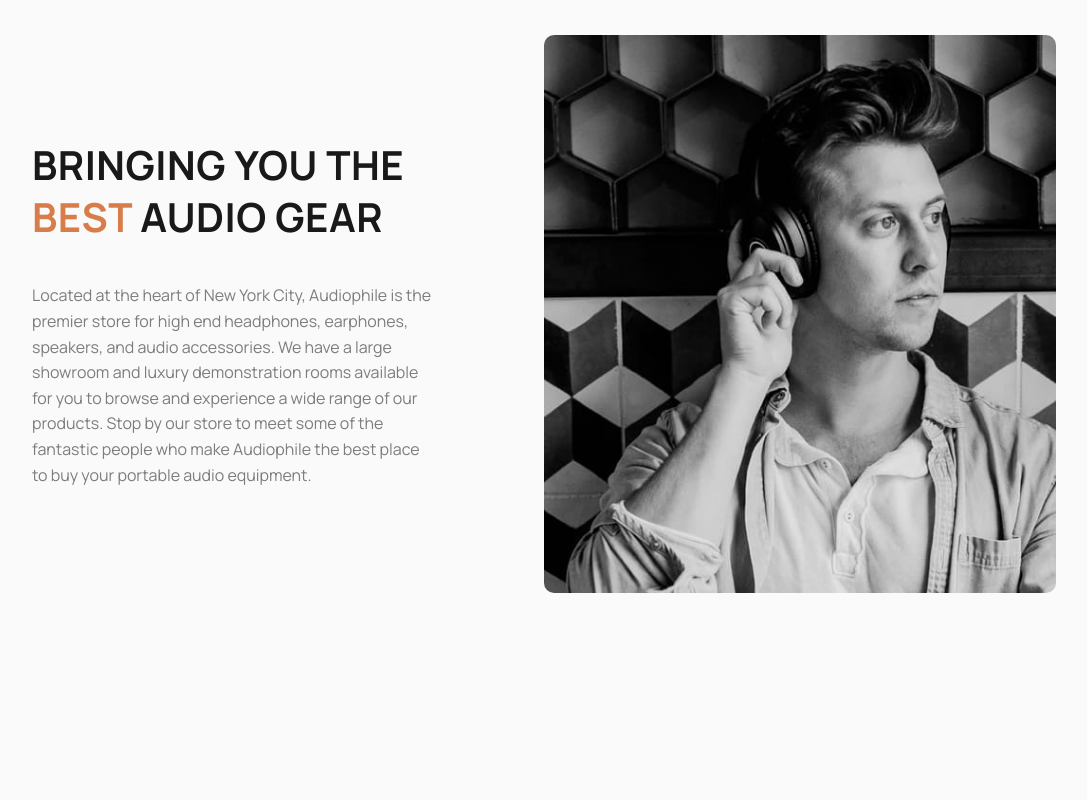
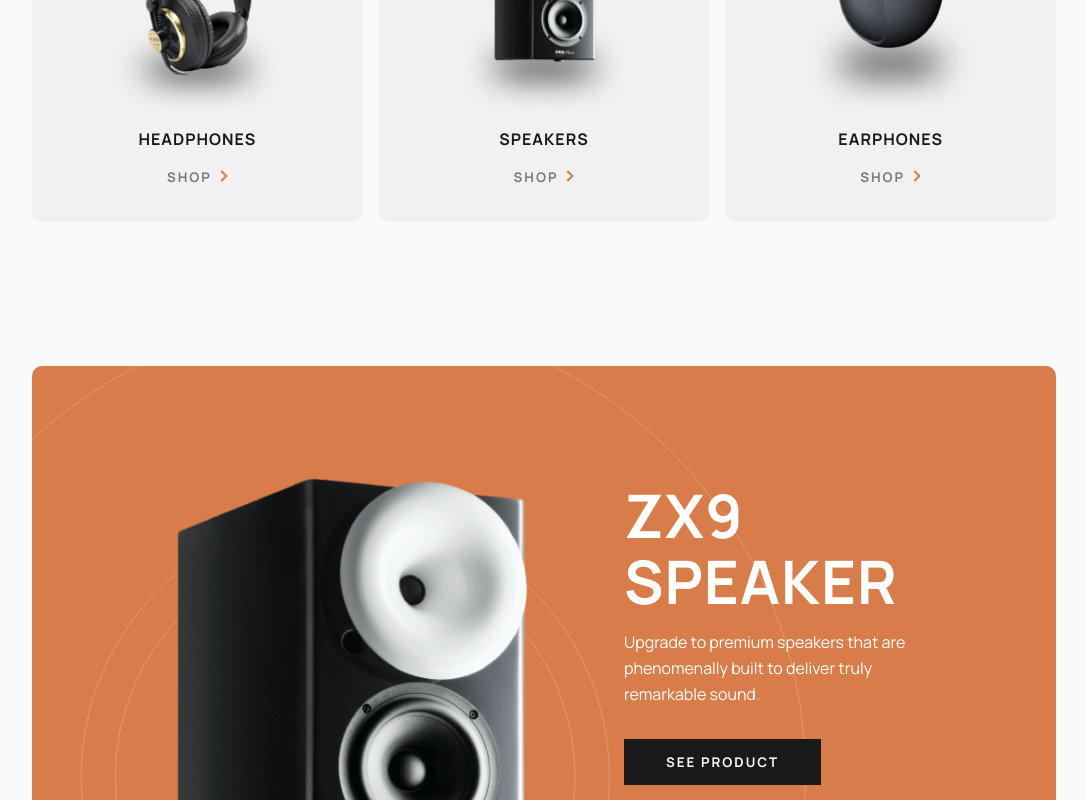
Before and after one commit to ubong-s/react-audiophile-ecommerce, a React (Create React App) app: page / in a window 1280 px wide. Shown: the part 280-1080 px from the top of the page, without its empty margins (96-1183 px from the left). Built offline with nearby package versions, Linux system fonts and the light colour scheme.

Commit message:
created ZX9 Homepage component

```diff
--- /dev/null
+++ b/src/components/home/ZX9Speaker.js
@@ -0,0 +1,168 @@
+import styled from 'styled-components';
+import { breakpoints, misc } from '../../styles/theme';
+import Button from '../shared/Button';
+
+const ZX9Speaker = () => {
+   return (
+      <ZX9SpeakerWrap>
+         <ZX9SpeakerInner className='container'>
+            <div className='image'>
+               <img
+                  src='/assets/home/mobile/image-speaker-zx9.png'
+                  alt='ZX9 Speaker'
+                  className='mobile'
+               />
+               <img
+                  src='/assets/home/tablet/image-speaker-zx9.png'
+                  alt='ZX9 Speaker'
+                  className='tablet'
+               />
+               <img
+                  src='/assets/home/desktop/image-speaker-zx9.png'
+                  alt='ZX9 Speaker'
+                  className='desktop'
+               />
+            </div>
+            <div className='content'>
+               <h2>
+                  ZX9 <br /> speaker
+               </h2>
+               <p>
+                  Upgrade to premium speakers that are phenomenally built to
+                  deliver truly remarkable sound.
+               </p>
+               <Button text='see product' />
+            </div>
+         </ZX9SpeakerInner>
+      </ZX9SpeakerWrap>
+   );
+};
+
+export default ZX9Speaker;
+
+const ZX9SpeakerWrap = styled.section``;
+
+const ZX9SpeakerInner = styled.div`
+   display: grid;
+   gap: 2rem;
+   text-align: center;
+   padding: 3.5rem 1.5rem;
+   background-color: ${(props) => props.theme.accent};
+   border-radius: ${misc.rounded.sm};
+   background-image: url('/assets/home/desktop/pattern-circles.svg');
+   background-size: cover;
+   background-repeat: no-repeat;
+   background-position: bottom 150px center;
+
+   .image {
+      img {
+         width: 150px;
+         margin: auto;
+      }
+      .desktop,
+      .tablet {
+         display: none;
+      }
+   }
+
+   .content {
+      h2 {
+         font-size: 2.25rem;
+         margin-bottom: 1rem;
+         color: ${(props) => props.theme.white};
+
+         span {
+            color: ${(props) => props.theme.accent};
+         }
+      }
+
+      p {
+         color: ${(props) => props.theme.white};
+         margin-bottom: 2rem;
+      }
+   }
+
+   @media screen and (min-width: ${breakpoints.tablet}) {
+      padding: 4rem 3rem;
+      background-size: 150%;
+      background-position: bottom center;
+
+      .image {
+         img {
+            width: 200px;
+            margin: auto;
+         }
+
+         .tablet {
+            display: block;
+         }
+
+         .desktop,
+         .mobile {
+            display: none;
+         }
+      }
+
+      .content {
+         padding: 0 7rem;
+
+         h2 {
+            font-size: 3rem;
+         }
+      }
+   }
+
+   @media screen and (min-width: ${breakpoints.desktop}) {
+      grid-template-columns: repeat(2, 1fr);
+      align-items: flex-end;
+      text-align: left;
+      padding: 5rem 6rem 0;
+      overflow: hidden;
+      background-size: 90%;
+      background-repeat: no-repeat;
+      background-position: top -50px right 250px;
+
+      .image {
+         img {
+            width: 100%;
+            margin-bottom: -10%;
+         }
+         .desktop {
+            display: block;
+         }
+
+         .tablet,
+         .mobile {
+            display: none;
+         }
+      }
+
+      .content {
+         padding: 0;
+         margin-left: 4rem;
+         padding-bottom: 5rem;
+
+         h2 {
+            font-size: 2.75rem;
+         }
+      }
+   }
+
+   @media screen and (min-width: ${breakpoints.large}) {
+      padding: 7rem 9rem 0;
+
+      .image {
+         img {
+            margin-bottom: -1rem;
+         }
+      }
+
+      .content {
+         padding-bottom: 6.5rem;
+
+         h2 {
+            font-size: 3.75rem;
+         }
+      }
+   }
+`;
--- a/src/components/index.js
+++ b/src/components/index.js
@@ -1,6 +1,8 @@
+import ZX9Speaker from './home/ZX9Speaker';
 import BestGear from './shared/BestGear';
+import Button from './shared/Button';
 import CategoriesGrid from './shared/CategoriesGrid';
 import Footer from './shared/Footer';
 import Header from './shared/Header';
 
-export { Header, Footer, CategoriesGrid, BestGear };
+export { Header, Footer, CategoriesGrid, BestGear, ZX9Speaker };
--- /dev/null
+++ b/src/components/shared/Button.js
@@ -0,0 +1,33 @@
+import React from 'react';
+import styled, { css } from 'styled-components';
+import { misc } from '../../styles/theme';
+
+const Button = ({ text = 'Click here', outline }) => {
+   return (
+      <ButtonWrap outline={outline} type='button'>
+         {text}
+      </ButtonWrap>
+   );
+};
+
+export default Button;
+
+const ButtonWrap = styled.button`
+   border: ${(props) => props.theme.black} 2px solid;
+   padding: 0.75rem 2.5rem;
+   background-color: ${(props) => props.theme.black};
+   color: ${(props) => props.theme.white};
+   transition: ${misc.transition.ease};
+
+   &:hover {
+      background-color: transparent;
+      color: ${(props) => props.theme.black};
+   }
+
+   ${(props) =>
+      props.outline &&
+      css`
+         background-color: transparent;
+         color: ${(props) => props.theme.black};
+      `}
+`;
--- a/src/components/shared/CategoriesGrid.js
+++ b/src/components/shared/CategoriesGrid.js
@@ -5,10 +5,11 @@ import { breakpoints, misc } from '../../styles/theme';
 import { closeMenu } from '../../redux_toolkit/features/globalSlice';
 import { categories } from '../../constants/menuNav';
 
-const CategoriesGrid = ({ click }) => {
+const CategoriesGrid = ({ click, page }) => {
    const dispatch = useDispatch();
    return (
-      <CategoriesGridWrap>
+      <div className='container'>
+         <CategoriesGridWrap className={page ? 'page' : null}>
             {categories.map((category) => (
                <CategoryItem
                   key={category.id}
@@ -18,7 +19,6 @@ const CategoriesGrid = ({ click }) => {
                      <img src={category.image} alt={category.title} />
                      <h4>{category.title}</h4>
                      <button>
-                     <Link to={category.link}>
                         Shop
                         <span className='icon'>
                            <svg
@@ -29,18 +29,18 @@ const CategoriesGrid = ({ click }) => {
                               <path
                                  d='M1.322 1l5 5-5 5'
                                  stroke='#D87D4A'
-                                 stroke-width='2'
+                                 strokeWidth='2'
                                  fill='none'
                                  fillRule='evenodd'
                               />
                            </svg>
                         </span>
-                     </Link>
                      </button>
                   </Link>
                </CategoryItem>
             ))}
          </CategoriesGridWrap>
+      </div>
    );
 };
 
@@ -50,8 +50,22 @@ const CategoriesGridWrap = styled.ul`
    display: grid;
    gap: 1rem;
 
+   &.page {
+      padding: 3rem 0 8rem;
+   }
+
    @media screen and (min-width: ${breakpoints.tablet}) {
       grid-template-columns: repeat(3, 1fr);
+
+      &.page {
+         padding: 5rem 0 7rem;
+      }
+   }
+
+   @media screen and (min-width: ${breakpoints.desktop}) {
+      &.page {
+         padding: 6rem 0 9rem;
+      }
    }
 `;
 
@@ -86,13 +100,11 @@ const CategoryItem = styled.li`
    }
 
    button {
-      a {
       color: ${(props) => props.theme.text};
       line-height: 0;
 
       &:hover {
          color: ${(props) => props.theme.accent};
-         }
       }
 
       .icon {
@@ -102,4 +114,11 @@ const CategoryItem = styled.li`
          line-height: 0;
       }
    }
+
+   @media screen and (min-width: ${breakpoints.desktop}) {
+      img {
+         width: 200px;
+         height: 200px;
+      }
+   }
 `;
--- a/src/components/shared/Header/DesktopNav.js
+++ b/src/components/shared/Header/DesktopNav.js
@@ -6,8 +6,6 @@ import { breakpoints } from '../../../styles/theme';
 
 const DesktopNav = () => {
    const location = useLocation();
-
-   console.log(location);
 
    return (
       <DesktopNavWrap>
--- a/src/components/shared/Header/MobileMenuBtn.js
+++ b/src/components/shared/Header/MobileMenuBtn.js
@@ -15,7 +15,7 @@ const MobileMenuBtn = () => {
       >
          <span className={menuOpen ? 'burger active' : 'burger'}>
             <svg width='16' height='15' xmlns='http://www.w3.org/2000/svg'>
-               <g fill='#FFF' fill-rule='evenodd'>
+               <g fill='#FFF' fillRule='evenodd'>
                   <path d='M2.404.782l11.314 11.314-2.122 2.122L.282 2.904z' />
                   <path d='M.282 12.096L11.596.782l2.122 2.122L2.404 14.218z' />
                </g>
--- a/src/components/shared/Header/MobileNav.js
+++ b/src/components/shared/Header/MobileNav.js
@@ -9,9 +9,7 @@ const MobileNav = () => {
    return (
       <>
          <MobileNavWrap className={menuOpen ? 'active' : null}>
-            <div className='container'>
-               <CategoriesGrid click='true' />
-            </div>
+            <CategoriesGrid click='true' />
          </MobileNavWrap>
          {/* <Overlay></Overlay> */}
       </>
--- a/src/pages/index.js
+++ b/src/pages/index.js
@@ -1,9 +1,11 @@
 import React from 'react';
-import { BestGear } from '../components';
+import { BestGear, CategoriesGrid, ZX9Speaker } from '../components';
 
 const HomePage = () => {
    return (
       <>
+         <CategoriesGrid page='true' />
+         <ZX9Speaker />
          <BestGear />
       </>
    );
--- a/src/styles/globalStyle.js
+++ b/src/styles/globalStyle.js
@@ -30,8 +30,8 @@ const bodyStyles = css`
    h5,
    h6 {
       font-weight: ${typography.weight.bold};
-      letter-spacing: 0.5px;
-      line-height: 1.3;
+      letter-spacing: 1px;
+      line-height: 1.1;
       text-transform: uppercase;
       color: ${(props) => props.theme.black};
    }
@@ -73,6 +73,7 @@ const bodyStyles = css`
       outline: none;
       text-transform: uppercase;
       font-weight: 700;
+      letter-spacing: 2px;
    }
 
    .container {
--- a/src/styles/theme.js
+++ b/src/styles/theme.js
@@ -32,7 +32,7 @@ const breakpoints = {
    mobile: '375px',
    tablet: '768px',
    desktop: '1024px',
-   large: '1100px',
+   large: '1280px',
    hd: '1440px',
 };
 
```
Lines whose indentation alone changed are shown as unchanged.
